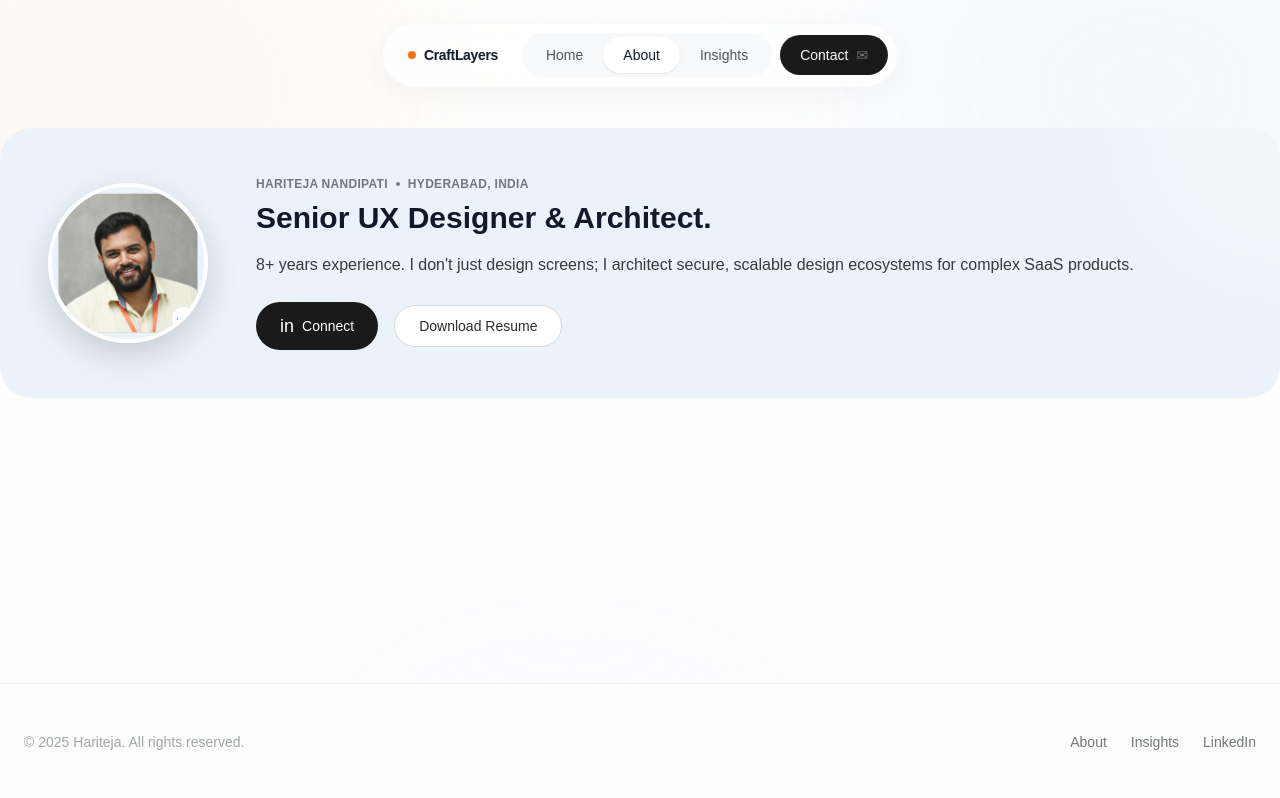
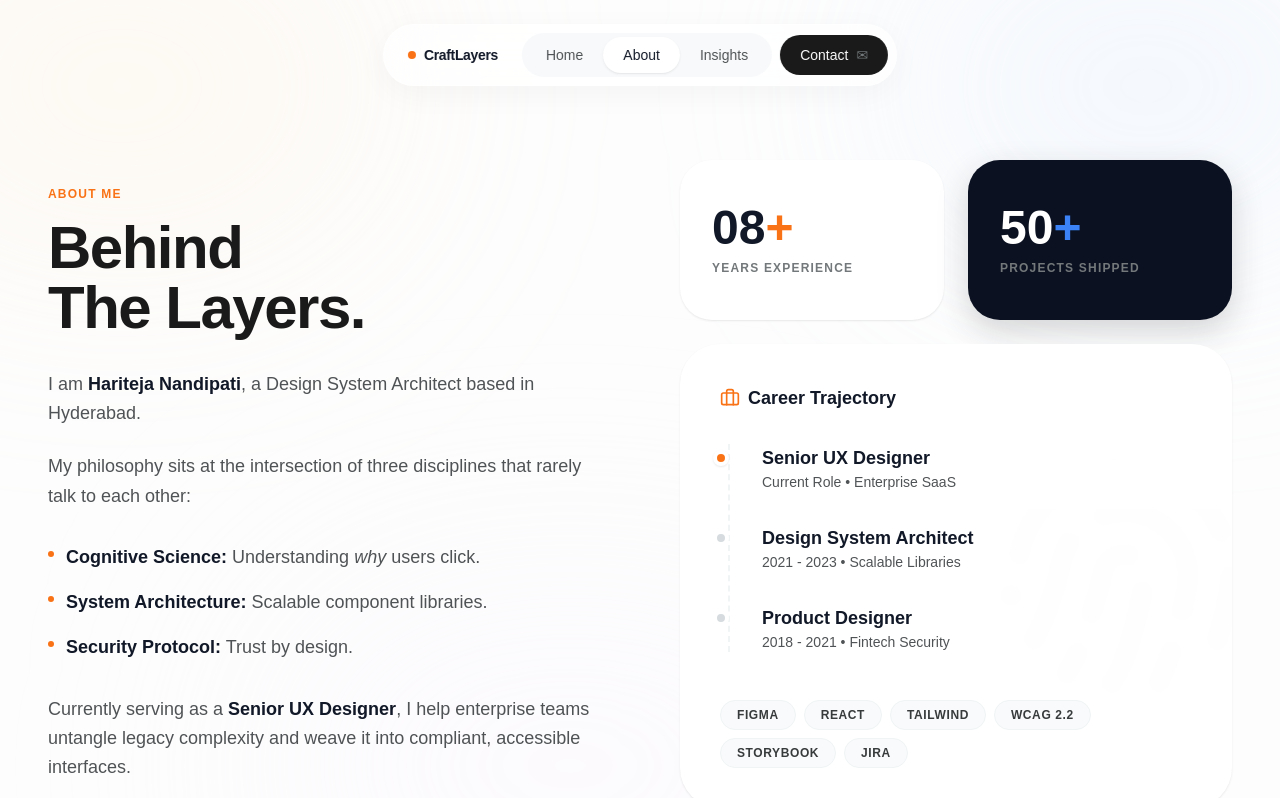
Before and after one commit to Hariteja-CL/craftlayers, a React (Vite) app: page /about in a window 1280 px wide. Shown: the top 798 px of the page. Built offline with nearby package versions, Linux system fonts and the light colour scheme.

Commit message:
feat(pages): implement About page match 'Behind The Layers' design reference

```diff
--- a/src/pages/About.tsx
+++ b/src/pages/About.tsx
@@ -1,10 +1,129 @@
-
-import { ProfileSection } from '../components/portfolio/ProfileSection';
+import { Briefcase, Fingerprint } from 'lucide-react';
+import { Badge } from '../components/ui/Badge';
 
 export function About() {
     return (
-        <div className="pt-12">
-            <ProfileSection />
+        <div className="pt-20 pb-24 px-6 md:px-12 max-w-container mx-auto">
+            <div className="grid grid-cols-1 lg:grid-cols-12 gap-12 lg:gap-20 items-start">
+
+                {/* Left Column: Text Content */}
+                <div className="lg:col-span-6 space-y-8 self-center">
+                    <div className="space-y-4">
+                        <div className="text-orange-500 font-bold tracking-widest text-xs uppercase">
+                            About Me
+                        </div>
+                        <h1 className="text-4xl md:text-5xl lg:text-6xl font-extrabold text-[#1A1A1A] tracking-tight">
+                            Behind
+                            <br />
+                            The Layers.
+                        </h1>
+                    </div>
+
+                    <div className="space-y-6 text-lg text-gray-500 leading-relaxed font-medium">
+                        <p>
+                            I am <span className="text-gray-900 font-bold">Hariteja Nandipati</span>, a Design System Architect based in Hyderabad.
+                        </p>
+                        <p>
+                            My philosophy sits at the intersection of three disciplines that rarely talk to each other:
+                        </p>
+
+                        <ul className="space-y-4 pt-2">
+                            <li className="flex items-start gap-3">
+                                <div className="mt-2 w-1.5 h-1.5 rounded-full bg-orange-500 shrink-0" />
+                                <span>
+                                    <span className="text-gray-900 font-bold">Cognitive Science:</span> Understanding <span className="italic">why</span> users click.
+                                </span>
+                            </li>
+                            <li className="flex items-start gap-3">
+                                <div className="mt-2 w-1.5 h-1.5 rounded-full bg-orange-500 shrink-0" />
+                                <span>
+                                    <span className="text-gray-900 font-bold">System Architecture:</span> Scalable component libraries.
+                                </span>
+                            </li>
+                            <li className="flex items-start gap-3">
+                                <div className="mt-2 w-1.5 h-1.5 rounded-full bg-orange-500 shrink-0" />
+                                <span>
+                                    <span className="text-gray-900 font-bold">Security Protocol:</span> Trust by design.
+                                </span>
+                            </li>
+                        </ul>
+
+                        <p className="pt-2">
+                            Currently serving as a <span className="text-gray-900 font-bold">Senior UX Designer</span>, I help enterprise teams untangle legacy complexity and weave it into compliant, accessible interfaces.
+                        </p>
+                    </div>
+                </div>
+
+                {/* Right Column: Bento Grid */}
+                <div className="lg:col-span-6 grid grid-cols-1 md:grid-cols-2 gap-6 w-full">
+
+                    {/* Stat Card 1: Experience */}
+                    <div className="bg-white p-8 rounded-[2rem] shadow-sm flex flex-col justify-center min-h-[160px] hover:shadow-lg transition-all duration-300">
+                        <div className="text-4xl lg:text-5xl font-extrabold text-gray-900 mb-2">
+                            08<span className="text-orange-500">+</span>
+                        </div>
+                        <div className="text-xs font-bold text-gray-400 tracking-widest uppercase">
+                            Years Experience
+                        </div>
+                    </div>
+
+                    {/* Stat Card 2: Projects */}
+                    <div className="bg-[#0B1121] p-8 rounded-[2rem] shadow-xl flex flex-col justify-center min-h-[160px] text-white hover:shadow-2xl hover:-translate-y-1 transition-all duration-300">
+                        <div className="text-4xl lg:text-5xl font-extrabold mb-2">
+                            50<span className="text-blue-500">+</span>
+                        </div>
+                        <div className="text-xs font-bold text-gray-400 tracking-widest uppercase">
+                            Projects Shipped
+                        </div>
+                    </div>
+
+                    {/* Large Card: Career Trajectory */}
+                    <div className="md:col-span-2 bg-white p-8 md:p-10 rounded-[2.5rem] shadow-sm relative overflow-hidden group hover:shadow-xl transition-all duration-300">
+                        {/* Background Watermark */}
+                        <Fingerprint className="absolute top-1/2 right-[-20px] w-64 h-64 text-gray-50 opacity-[0.03] -translate-y-1/2 rotate-12 pointer-events-none transition-opacity duration-300 group-hover:opacity-[0.06]" />
+
+                        <div className="relative z-10">
+                            <h3 className="flex items-center gap-2 text-lg font-bold text-gray-900 mb-8">
+                                <Briefcase className="w-5 h-5 text-orange-500" />
+                                Career Trajectory
+                            </h3>
+
+                            <div className="space-y-8 pl-2 border-l-2 border-dashed border-gray-100 ml-2">
+                                {/* Current Role */}
+                                <div className="pl-6 relative">
+                                    <div className="absolute top-1.5 left-[-25px] w-4 h-4 rounded-full border-4 border-white bg-orange-500 shadow-sm" />
+                                    <div className="font-bold text-gray-900 text-lg">Senior UX Designer</div>
+                                    <div className="text-sm text-gray-500 font-medium">Current Role • Enterprise SaaS</div>
+                                </div>
+
+                                {/* Previous Role 1 */}
+                                <div className="pl-6 relative">
+                                    <div className="absolute top-1.5 left-[-25px] w-4 h-4 rounded-full border-4 border-white bg-gray-200" />
+                                    <div className="font-bold text-gray-900 text-lg">Design System Architect</div>
+                                    <div className="text-sm text-gray-500 font-medium">2021 - 2023 • Scalable Libraries</div>
+                                </div>
+
+                                {/* Previous Role 2 */}
+                                <div className="pl-6 relative">
+                                    <div className="absolute top-1.5 left-[-25px] w-4 h-4 rounded-full border-4 border-white bg-gray-200" />
+                                    <div className="font-bold text-gray-900 text-lg">Product Designer</div>
+                                    <div className="text-sm text-gray-500 font-medium">2018 - 2021 • Fintech Security</div>
+                                </div>
+                            </div>
+
+                            {/* Tech Stack Pills */}
+                            <div className="mt-12 flex flex-wrap gap-2">
+                                {["Figma", "React", "Tailwind", "WCAG 2.2", "Storybook", "Jira"].map((tech) => (
+                                    <Badge key={tech} variant="secondary" className="px-4 py-1.5 bg-gray-50 text-gray-600 border border-gray-100 text-xs font-bold uppercase tracking-wider hover:bg-gray-100 hover:text-gray-900 transition-colors">
+                                        {tech}
+                                    </Badge>
+                                ))}
+                            </div>
+                        </div>
+                    </div>
+
+                </div>
+            </div>
         </div>
     );
 }
```
